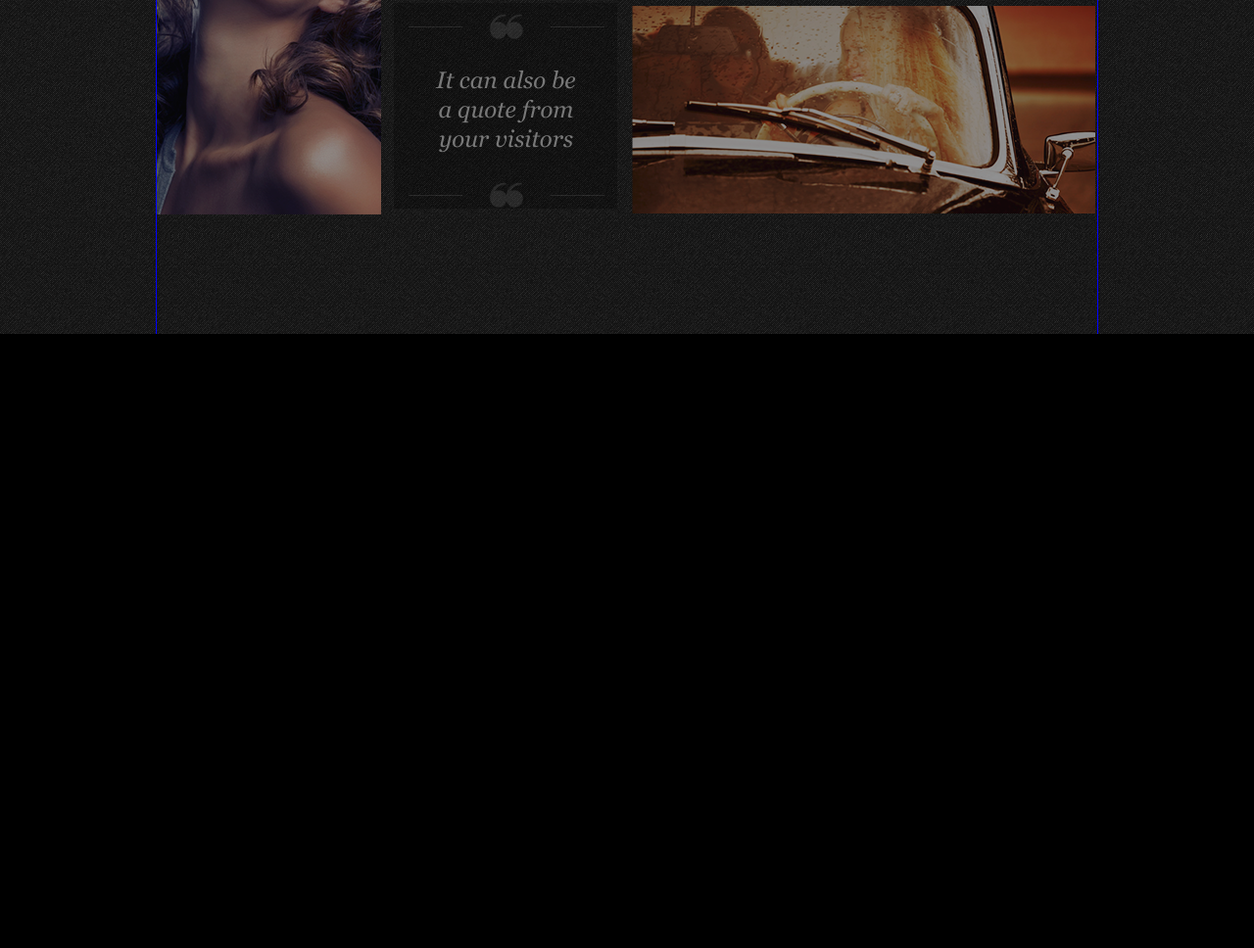
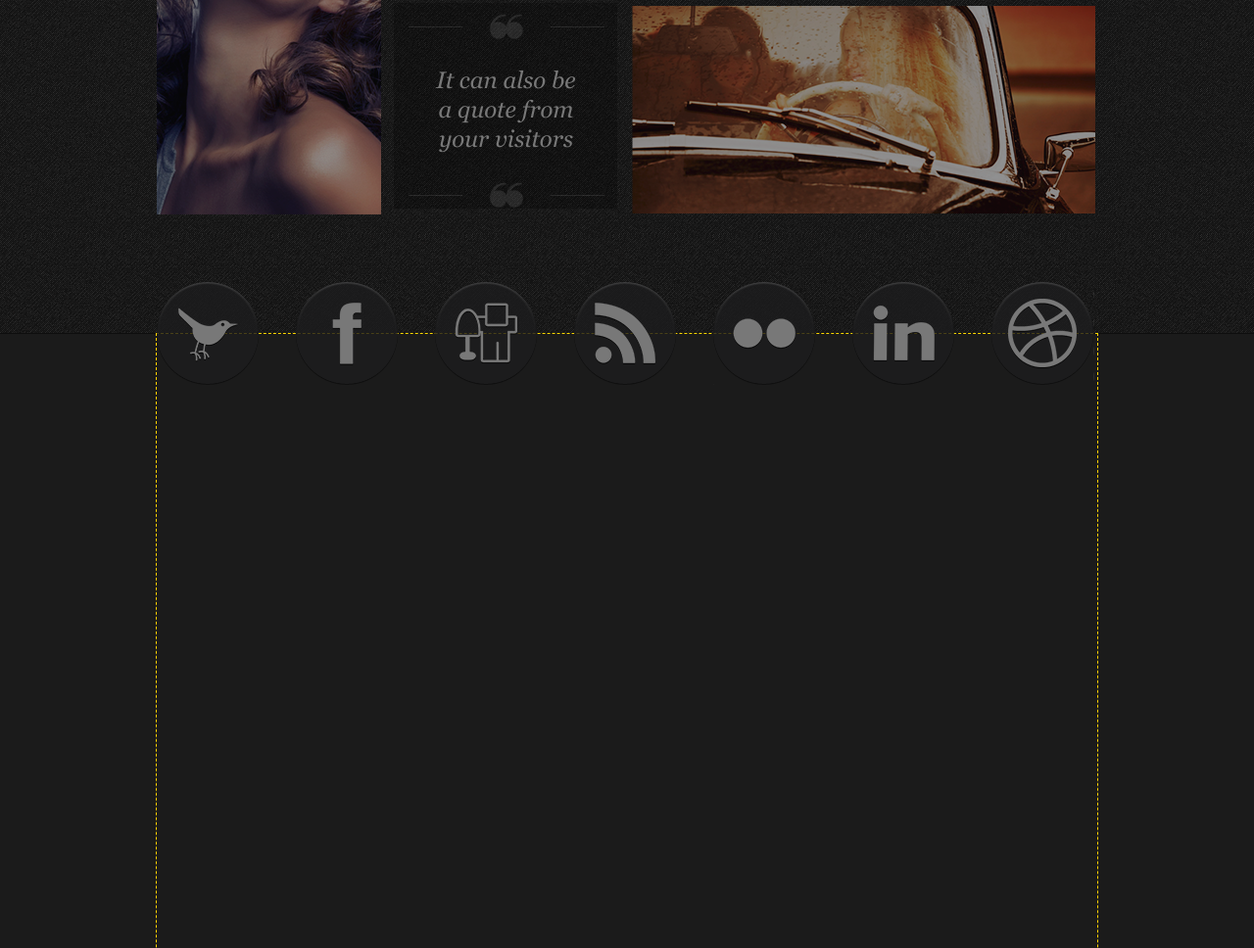
Before and after one commit to Re-z/DarkFashion, a plain HTML site: page index.html in a window 1280 px wide. Shown: the part 1053-2021 px from the top of the page at 98% size. Before the commit the page ends 1394 px from the top, so only its background shows below. Drawn offline with Linux system fonts and the light colour scheme.

Commit message:
footer menu done

```diff
--- a/index.html
+++ b/index.html
@@ -80,6 +80,20 @@
 
         </div>
     </section>
+    <div class="footer-wrapper">
+        <footer>
+            <ul class="soc-menu">
+                <li class="soc-menu__item"><a class="soc-menu__link" style="background-position: 0 -375px;" href=""></a></li>
+                <li class="soc-menu__item"><a class="soc-menu__link" style="background-position: 0 -251px;" href=""></a></li>
+                <li class="soc-menu__item"><a class="soc-menu__link" style="background-position: -123px -254px;" href=""></a></li>
+                <li class="soc-menu__item"><a class="soc-menu__link" style="background-position: -124px -375px;" href=""></a></li>
+                <li class="soc-menu__item"><a class="soc-menu__link" style="background-position: -65px -148px;" href=""></a></li>
+                <li class="soc-menu__item"><a class="soc-menu__link" style="background-position: -49px 0;" href=""></a></li>
+                <li class="soc-menu__item"><a class="soc-menu__link" style="background-position: -169px 0;" href=""></a></li>
+            </ul>
+        </footer>
+    </div>
+
 </div>
 
 </body>
--- a/style.css
+++ b/style.css
@@ -125,8 +125,9 @@ header {
 }
 /* HEADER FINISHED, CONTENT STARTED */
 .content-wrapper {
+    border-bottom: 1px solid #0E0E0E;
+    box-shadow: 0 10px 10px black;
     height: 1294px;
-    outline: 1px solid white;
     background: url("img/bg3.png");
 }
 .empty-line {
@@ -138,7 +139,6 @@ header {
   border: none
 }
 .content {
-  outline: 1px solid blue;
   width: 960px;
   height: 1249px;
   margin: 0 auto;
@@ -357,3 +357,33 @@ header {
 .item11 {
     margin-top: 17px;
 }
+/*START FOOTER */
+.footer-wrapper {
+    background-color: #1B1B1B;
+    height: 1000px;
+
+}
+footer {
+    width: 960px;
+    height: 1000px;
+    outline: 1px dashed gold;
+    margin: 0 auto;
+}
+.soc-menu {
+    list-style: none;
+    position: relative;
+    top: -53px;
+}
+.soc-menu__item {
+    display: inline-block;
+    margin-right: 33px;
+}
+.soc-menu__item:last-of-type {
+    margin-right: 0;
+}
+.soc-menu__link {
+    width: 105px;
+    height: 105px;
+    background-image: url("img/sprites.png");
+    display: block;
+}
```
